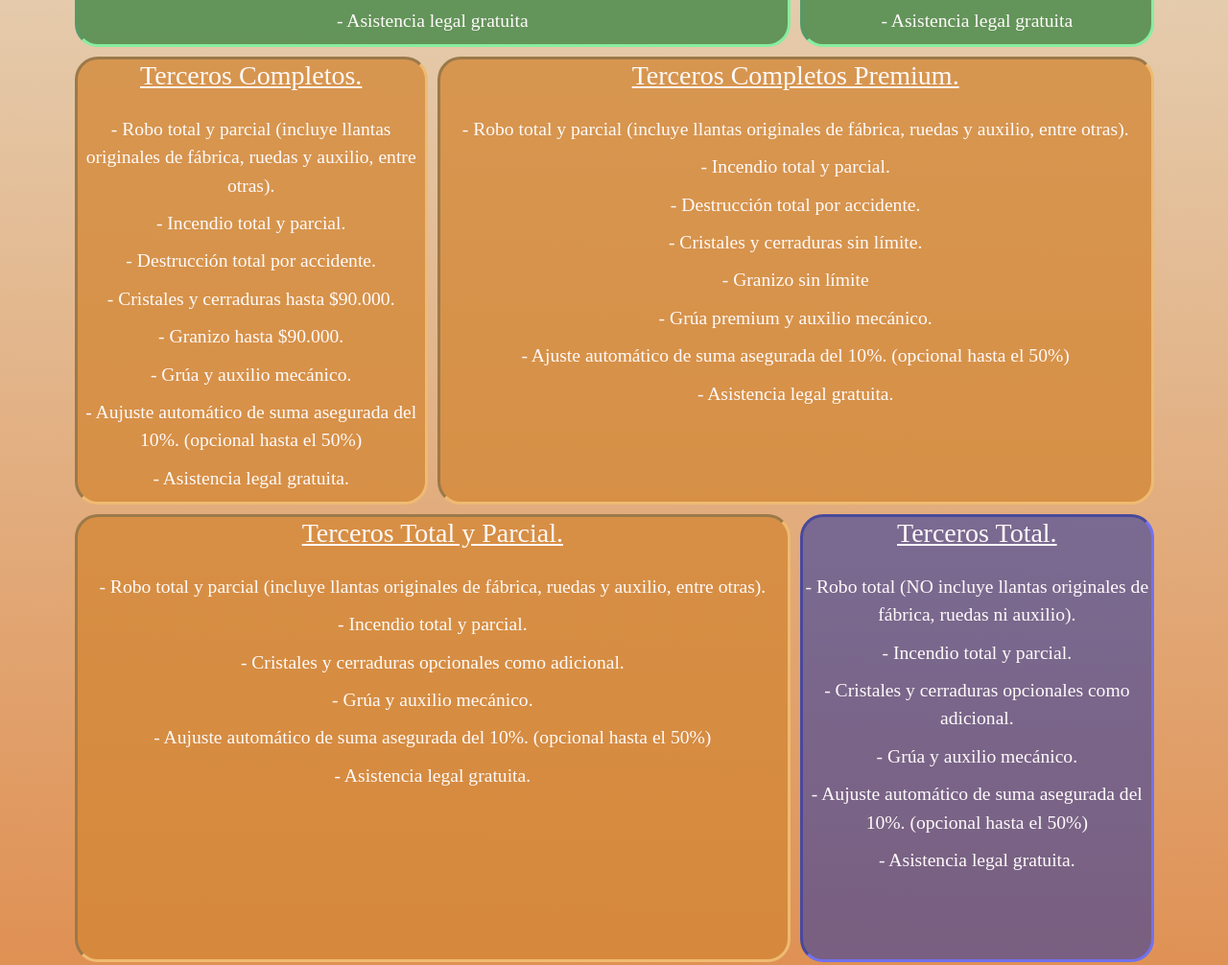
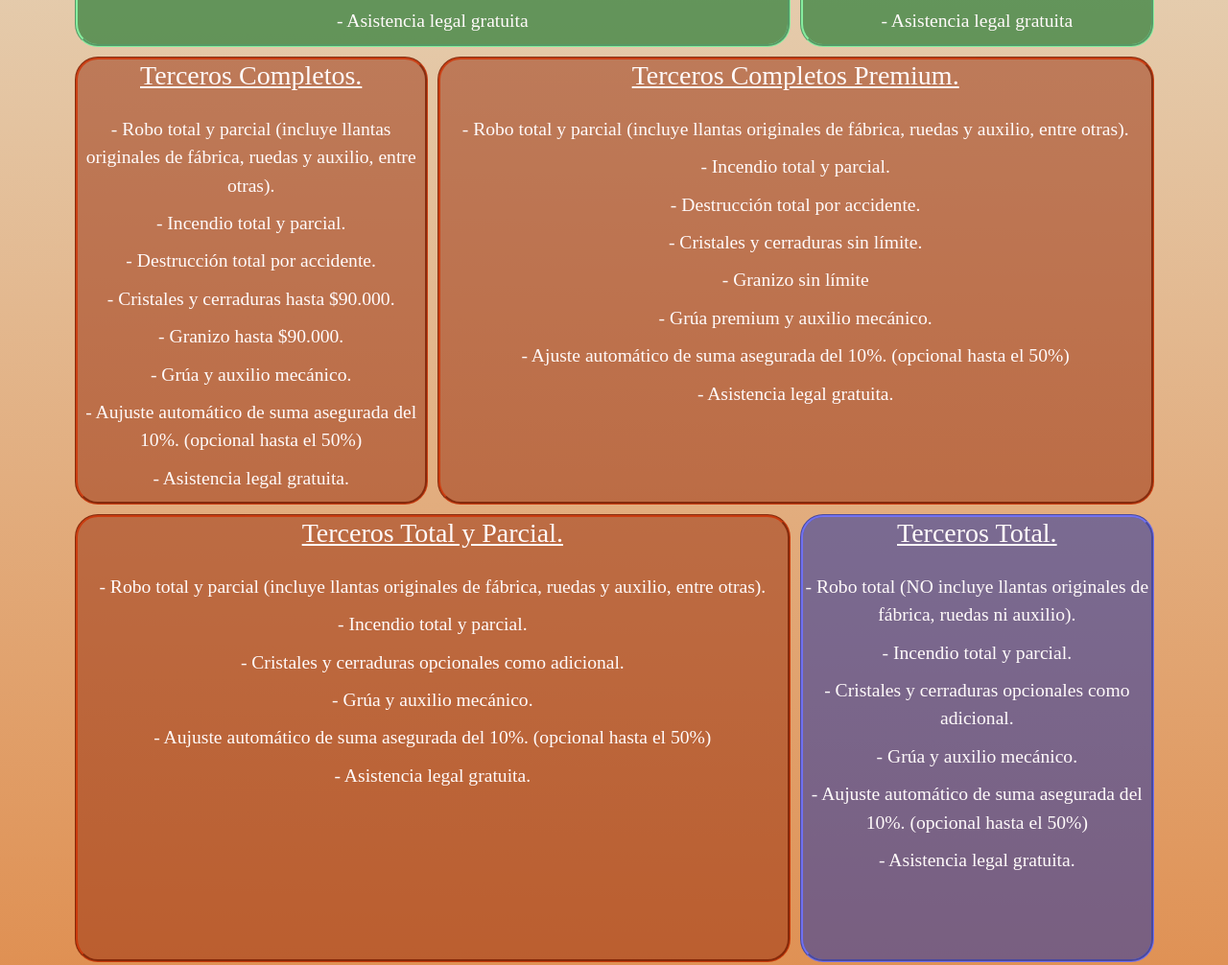
Before and after one commit to mchristello/christello_seguros, a website: page pages/automotores.html in a window 1280 px wide. Shown: the part 778-1784 px from the top of the page at 96% size. Drawn offline with nearby package versions, Linux system fonts and the light colour scheme; a web font is replaced by a local one.

Commit message:
Tercera Entrega V-VI

```diff
--- a/sass/pages/_automotores.scss
+++ b/sass/pages/_automotores.scss
@@ -20,42 +20,42 @@
     &__content--d {
         background-color: #287c35ae;
         grid-area: b;
-        border-style: inset;
+        border-style: groove;
         border-color: #87ed9f;
         border-radius: $spacing-xsmall;
     }
     &__content--d3 {
         background-color: #287c35ae;
         grid-area: a;
-        border-style: inset;
+        border-style: groove;
         border-color: #87ed9f;
         border-radius: $spacing-xsmall;
     }
     &__content--c7 {
-        background-color: #d48735c0 ;
+        background-color: #972c0c7e ;
         grid-area: c;
-        border-style: inset;
-        border-color: #efbb72;
+        border-style: groove;
+        border-color: #cd3305d0;
         border-radius: $spacing-xsmall;
     }
     &__content--c2 {
-        background-color: #d48735c0 ;
+        background-color: #972c0c7e ;
         grid-area: d;
-        border-style: inset;
-        border-color: #efbb72;
+        border-style: groove;
+        border-color: #cd3305d0;
         border-radius: $spacing-xsmall;
     }
     &__content--c {
-        background-color: #d48735c0 ;
+        background-color: #972c0c7e ;
         grid-area: e;
-        border-style: inset;
-        border-color: #efbb72;
+        border-style: groove;
+        border-color: #cd3305d0;
         border-radius: $spacing-xsmall;
     }
     &__content--b1 {
         background-color: #2e3ba192 ;
         grid-area: f;
-        border-style: inset;
+        border-style: groove;
         border-color: #7171f0;
         border-radius: $spacing-xsmall;
     }
--- a/sass/pages/_praxis.scss
+++ b/sass/pages/_praxis.scss
@@ -3,13 +3,13 @@
 
 .praxis {
     text-align: center;
-    padding: 0 $spacing-medium;
+    padding: $spacing-xsmall $spacing-medium;
     & .praxis__art {
-        margin: $spacing-small 0;
+        margin: 0 auto;
     }
     & h2 {
         font-size: map-get($font-sizes, text-medium);
         text-decoration: underline;
-        margin-bottom: $spacing-xsmall;
+        margin: $spacing-xsmall 0;
     }
 }
```
Also changed, not shown: css/translated.css.
